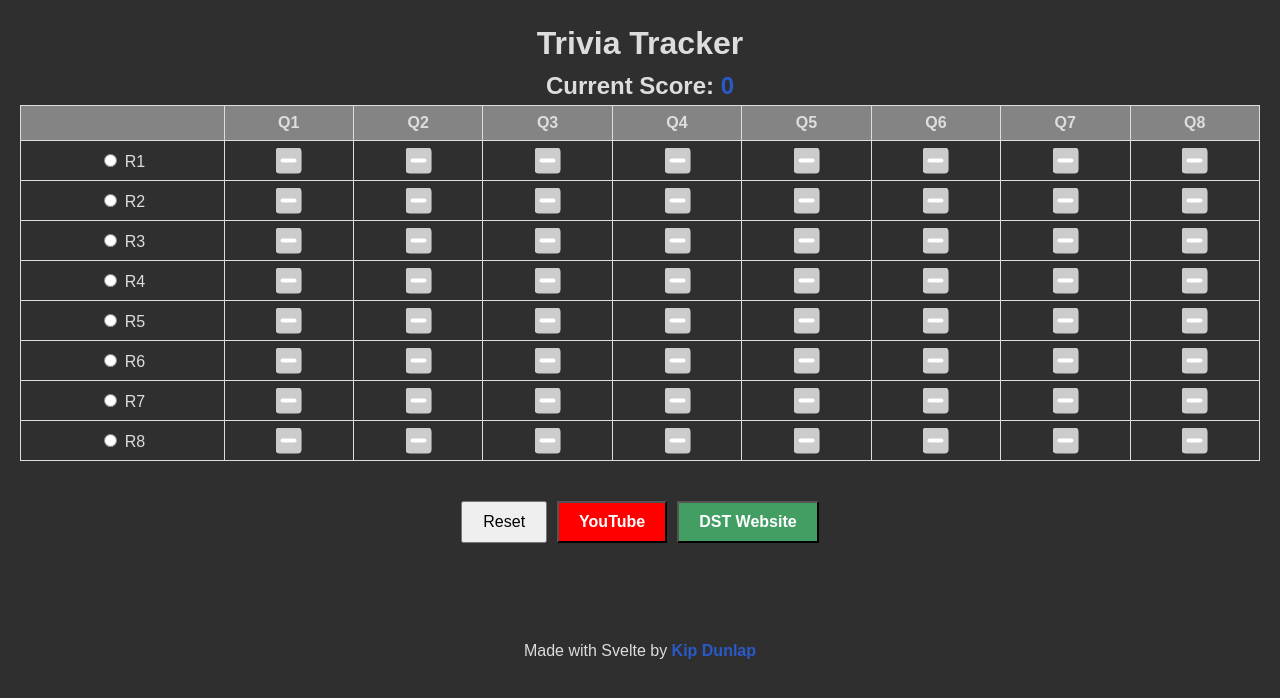
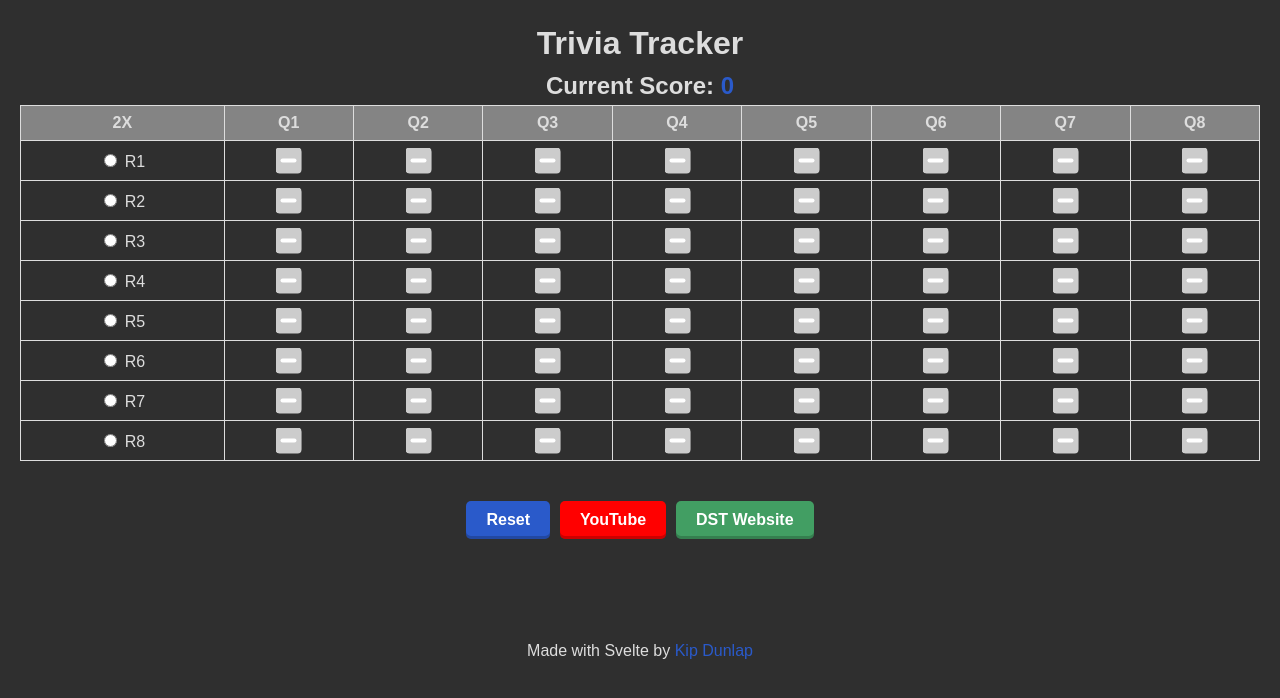
Before and after one commit to UrbaneD0ge/TriviaTracker, a SvelteKit app: page / in a window 1280 px wide. Shown: the top 698 px of the page. Built offline with nearby package versions, Linux system fonts and the light colour scheme.

Commit message:
column label

```diff
--- a/src/routes/+page.svelte
+++ b/src/routes/+page.svelte
@@ -83,14 +83,14 @@
   }
 </script>
 
-
+<!-- HTML STARTS HERE -->
 <div id="app">
   <h1>Trivia Tracker</h1>
   <h2>Current Score: <span id="score">{score}</span></h2>
   <table>
     <thead>
       <tr>
-        <th></th>
+        <th>2X</th>
         <th>Q1</th>
         <th>Q2</th>
         <th>Q3</th>
@@ -150,7 +150,8 @@
     <a href="https://www.dirtysouthtrivia.com/" target="_blank" rel="noopener noreferrer">DST Website</a>
   </button>
 </div>
-  <!-- Weekly answer selector: -->
+
+<!-- Weekly answer selector: -->
 <!-- #comp-mi2v68uj > p:nth-child(3) > span -->
 
 <footer>Made with Svelte by <a href="https://kipdunlap.me">Kip Dunlap</a></footer>
@@ -205,22 +206,32 @@
     padding-top: 20px;
   }
 
+    h1, h2 {
+      margin: 5px 0;
+    }
+
   button {
     margin-top: 20px;
     padding: 10px 20px;
     font-size: 16px;
     cursor: pointer;
-  }
-
-  h1, h2 {
-    margin: 5px 0;
+    border: none;
+    border-radius: 5px;
+/* give the button a little dimension with inset shadow */
+    box-shadow: inset 0 -3px 0 rgba(0, 0, 0, 0.2);
+    background-color: #2a5aca;
+    color: white;
+    font-weight: bold;
   }
 
   a {
     color: #2a5aca;
     text-decoration: none;
-    font-weight: bold;
   }
+
+    button a {
+      color: white;
+    }
 
   #score {
     font-size: 24px;
@@ -235,8 +246,4 @@
     background-color: #429e63;
   }
 
-  button a {
-    color: white;
-  }
-
 </style>
```
